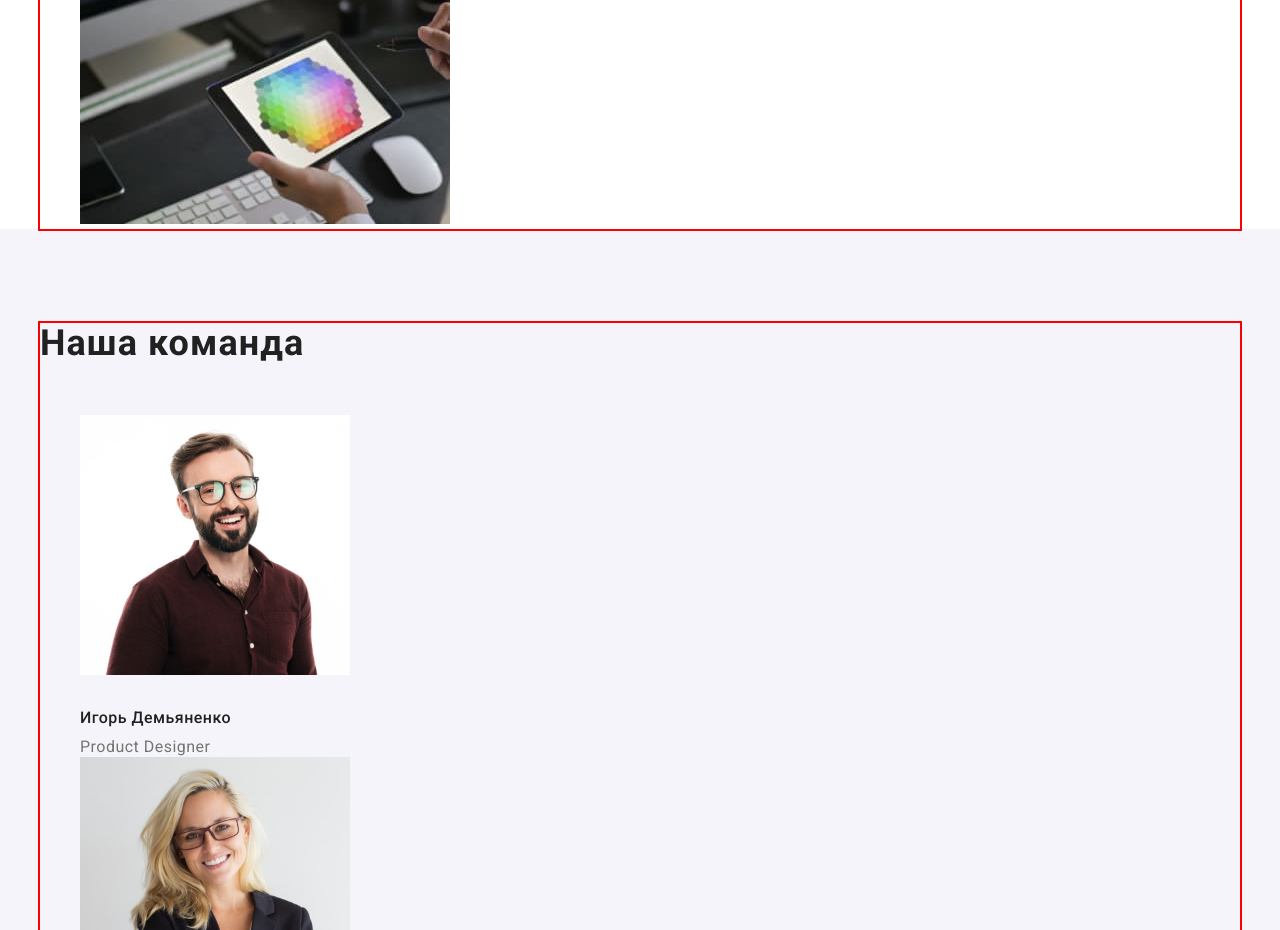
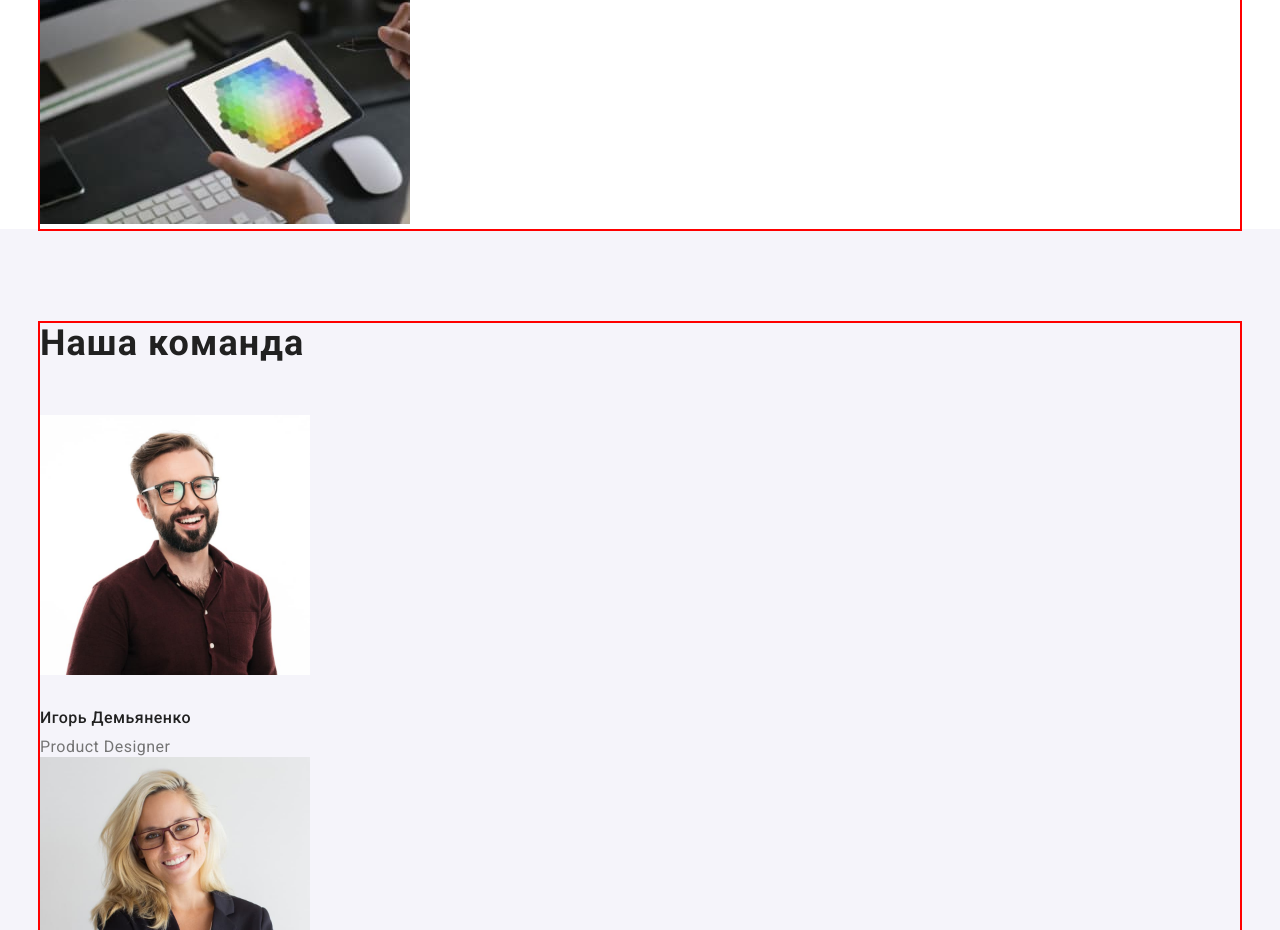
Before and after one commit to YuriiT2007/goit-markup-hw-03, a plain HTML site: page index.html in a window 1280 px wide. Shown: the part 1870-2800 px from the top of the page. Drawn offline with nearby package versions, Linux system fonts and the light colour scheme.

Commit message:
new pat one
fut

```diff
--- a/css/style.css
+++ b/css/style.css
@@ -2,8 +2,8 @@
 
 
 h1,h2,h3,h4,p,ul {
-    margin-top: 0;
-    margin-bottom: 0;
+    margin: 0px;
+    padding: 0px;
 
     }
 
@@ -240,7 +240,8 @@
     /*----------our-team-----------*/
     .our-team {
         background: var(--text-bg-dop);
-        padding-top: 94px;;
+        padding-top: 94px;
+        padding-bottom: 94px;
     }
     .together-team{
         list-style: none;
@@ -273,7 +274,7 @@
         background: var(--dg-sacond-color);
     }
     .fut-box{
-        padding-top: 94px;
+        padding-top: 60px;
     }
     .foot-link{
         text-decoration: none;
```
